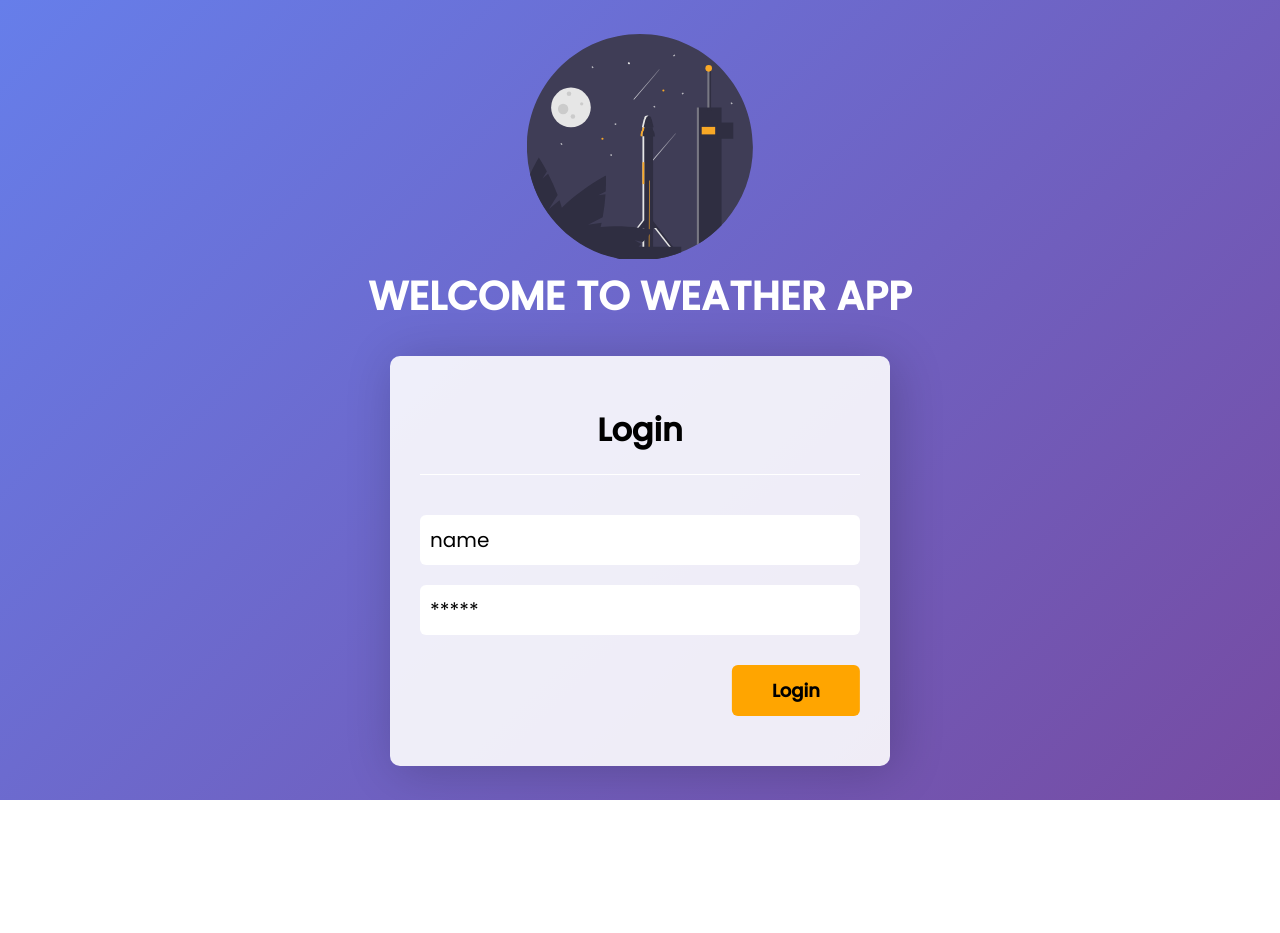
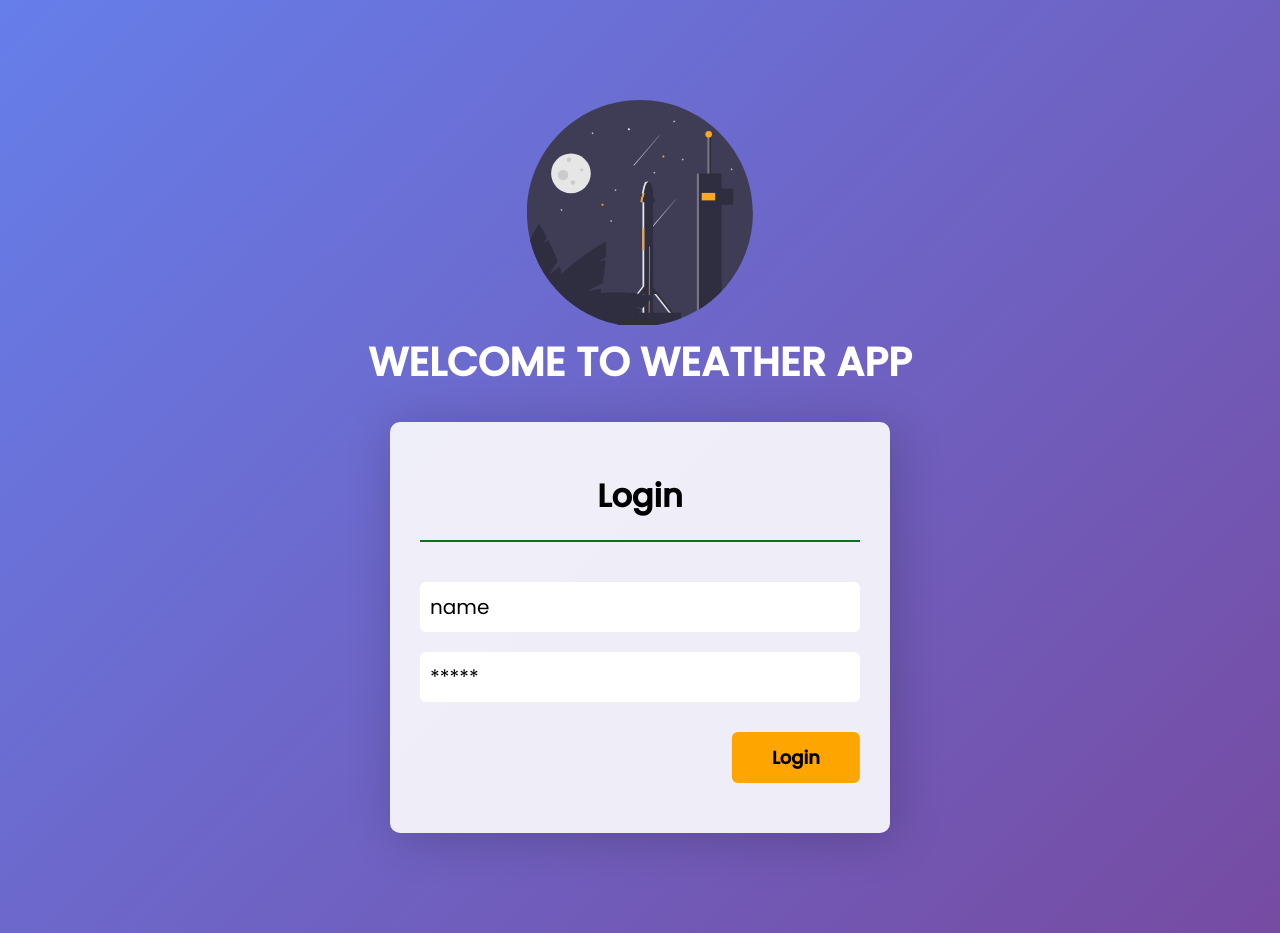
Before and after one commit to mahadi-mh/weather, a plain HTML site: page index.html in a window 1280 px wide. Before the commit the page ends 800 px from the top, so only its background shows below. Drawn offline with Linux system fonts and the light colour scheme.

Commit message:
nothing serious

```diff
--- a/index.css
+++ b/index.css
@@ -13,7 +13,7 @@ body{
     align-items: center;
     justify-content: center;
     background-image: linear-gradient(135deg, #667eea 0%, #764ba2 100%);
-    height: 100vh;
+    height: 100%;
     width: 100%;
 }
 
@@ -27,7 +27,13 @@ body{
     transform: translateX(-50%)
 
 }
+
+.login-container{
+    margin: 100px 0;
+}
+
 .login-container > h1{
+
     margin-bottom: 30px;
     font-size: 40px;
     text-transform: uppercase;
@@ -39,7 +45,7 @@ body{
     text-align: center;
     margin-bottom: 20px;
     padding-bottom: 20px;
-    border-bottom: 1px solid rgb(255, 255, 255);
+    border-bottom: 2px solid rgb(4, 117, 29);
 
 }
 
```
